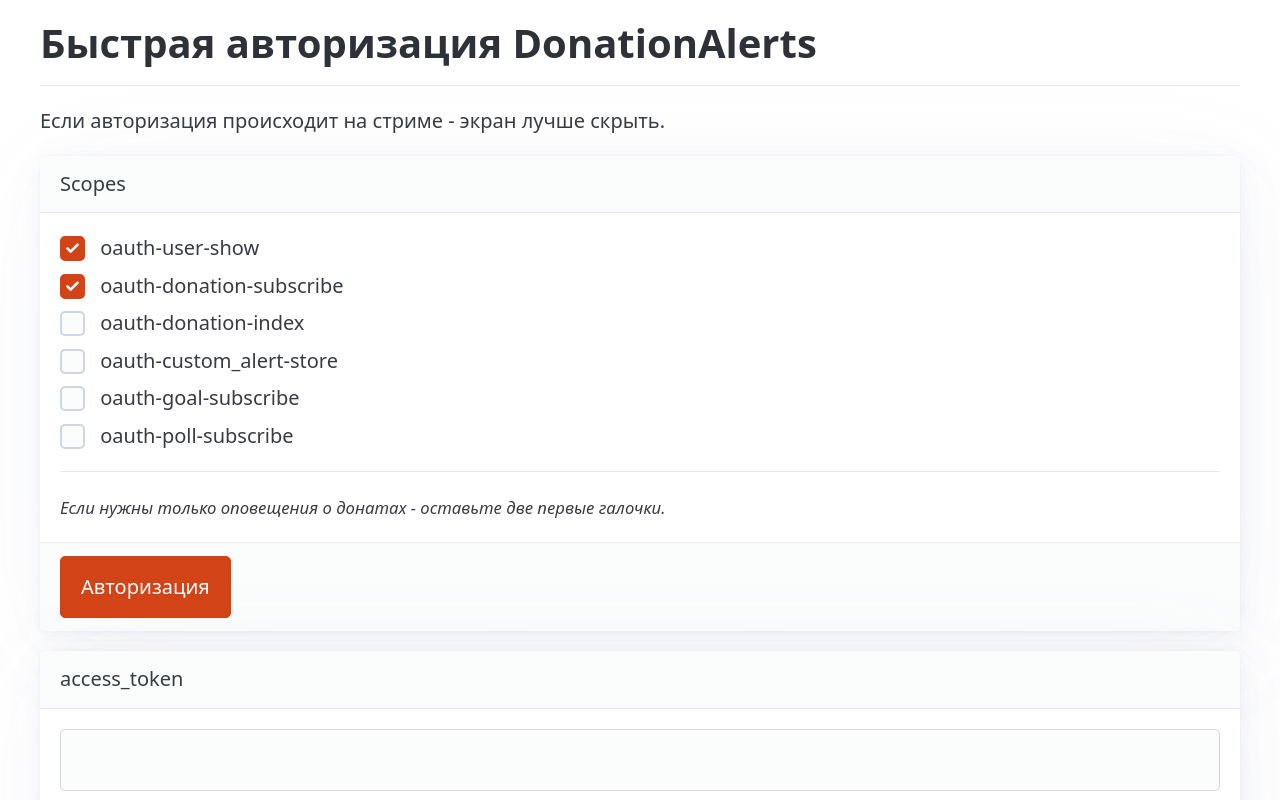
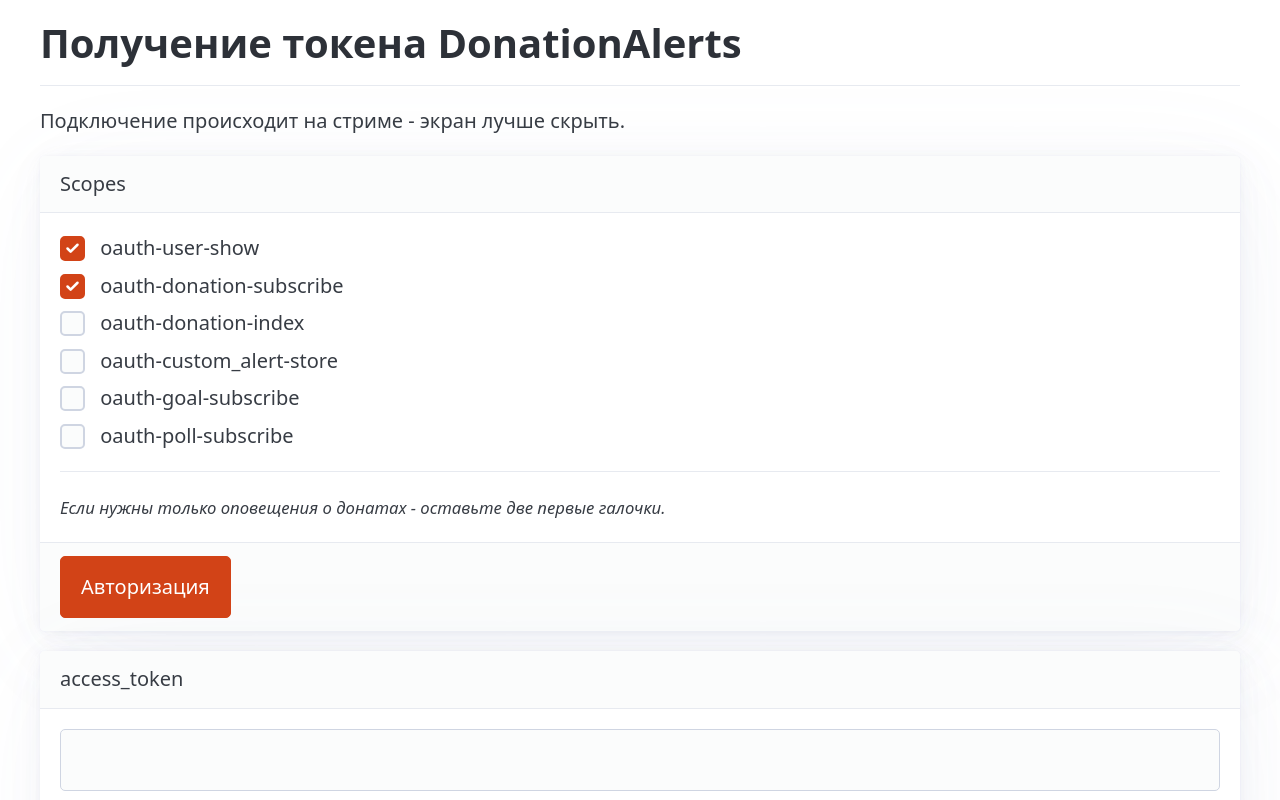
Before and after one commit to declider/donationalerts-auth, a plain HTML site: page index.html in a window 1280 px wide. Shown: the top 800 px of the page. Drawn offline with Linux system fonts and the light colour scheme.

Commit message:
Update index.html

```diff
--- a/index.html
+++ b/index.html
@@ -1,16 +1,16 @@
 <!DOCTYPE html>
-<html lang="en">
+<html lang="ru">
 <head>
     <meta charset="UTF-8">
     <meta name="viewport" content="width=device-width, initial-scale=1.0">
-    <title>Document</title>
+    <title>Подключение DonationAlerts</title>
     <link rel="stylesheet" href="pico.orange.min.css">
 </head>
 <body>
     <main class="container">
-        <h1>Быстрая авторизация DonationAlerts</h1>
+        <h1>Получение токена DonationAlerts</h1>
         <hr>
-        <p>Если авторизация происходит на стриме - экран лучше скрыть.</p>
+        <p>Подключение происходит на стриме - экран лучше скрыть.</p>
         <article>
             <header>Scopes</header>
             <fieldset>
```
